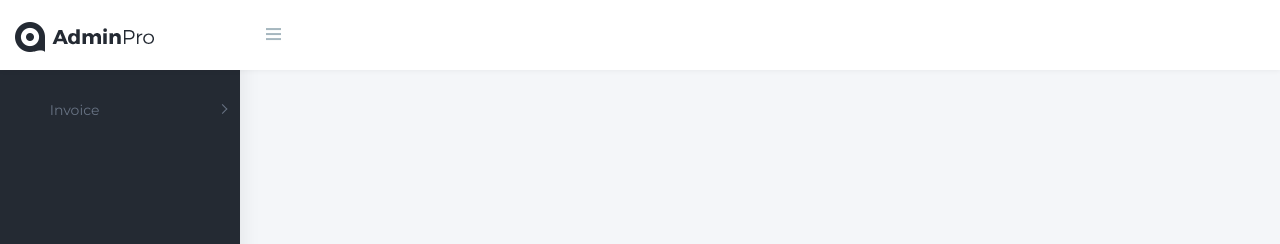
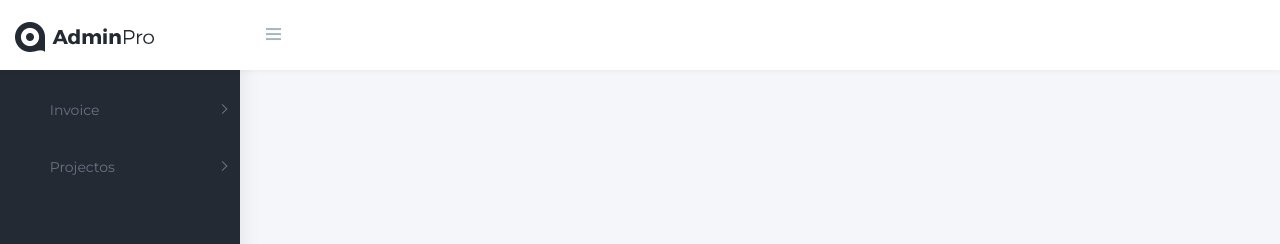
Before and after one commit to misaelupg/fibo-invoice, an Angular app: page / in a window 1280 px wide. Shown: the top 244 px of the page. Built offline with nearby package versions, Linux system fonts and the light colour scheme; a web font is replaced by a local one.

Commit message:
se agrego la ruta de projectos

```diff
--- a/src/app/app-routing.module.ts
+++ b/src/app/app-routing.module.ts
@@ -3,7 +3,8 @@ import { Routes, RouterModule } from '@angular/router';
 
 
 const routes: Routes = [
-  { path: 'invoice', loadChildren: './invoice/hour.module#HourModule'}
+  { path: 'invoice', loadChildren: './invoice/hour.module#HourModule'},
+  { path: 'project', loadChildren: './project/project.module#ProjectModule'}
 ];
 
 @NgModule({
--- /dev/null
+++ b/src/app/project/add-project/add-project.component.html
@@ -0,0 +1 @@
+<p>add-project works!</p>
--- /dev/null
+++ b/src/app/project/add-project/add-project.component.ts
@@ -0,0 +1,15 @@
+import { Component, OnInit } from '@angular/core';
+
+@Component({
+  selector: 'app-add-project',
+  templateUrl: './add-project.component.html',
+  styles: []
+})
+export class AddProjectComponent implements OnInit {
+
+  constructor() { }
+
+  ngOnInit() {
+  }
+
+}
--- /dev/null
+++ b/src/app/project/project-list/project-list.component.html
@@ -0,0 +1 @@
+<p>project-list works!</p>
--- /dev/null
+++ b/src/app/project/project-list/project-list.component.ts
@@ -0,0 +1,15 @@
+import { Component, OnInit } from '@angular/core';
+
+@Component({
+  selector: 'app-project-list',
+  templateUrl: './project-list.component.html',
+  styles: []
+})
+export class ProjectListComponent implements OnInit {
+
+  constructor() { }
+
+  ngOnInit() {
+  }
+
+}
--- a/src/app/shared/sidebar/sidebar.component.html
+++ b/src/app/shared/sidebar/sidebar.component.html
@@ -15,6 +15,18 @@
                             <li> <a [routerLink]="[ 'invoice/hours' ]"> Horas </a> </li>
                         </ul>
                     </li>
+                    <li>
+                        <a class="has-arrow waves-effect waves-dark" href="#" aria-expanded="false">
+                            <i class="mdi mdi-domain"></i>
+                            <span class="hide-menu">
+                                Projectos
+                            </span>
+                        </a>
+                        <ul aria-expanded="false" class="collapse">
+                            <li> <a [routerLink]="[ 'project/add' ]"> Agregar </a> </li>
+                            <li> <a [routerLink]="[ 'project/list' ]"> Listado </a> </li>
+                        </ul>
+                    </li>
                 </ul>
             </nav>
             <!-- End Sidebar navigation -->
```
Also changed, not shown: src/app/project/project-routing.module.ts (added, +17 -0 lines), src/app/project/project.module.ts (added, +18 -0 lines).
